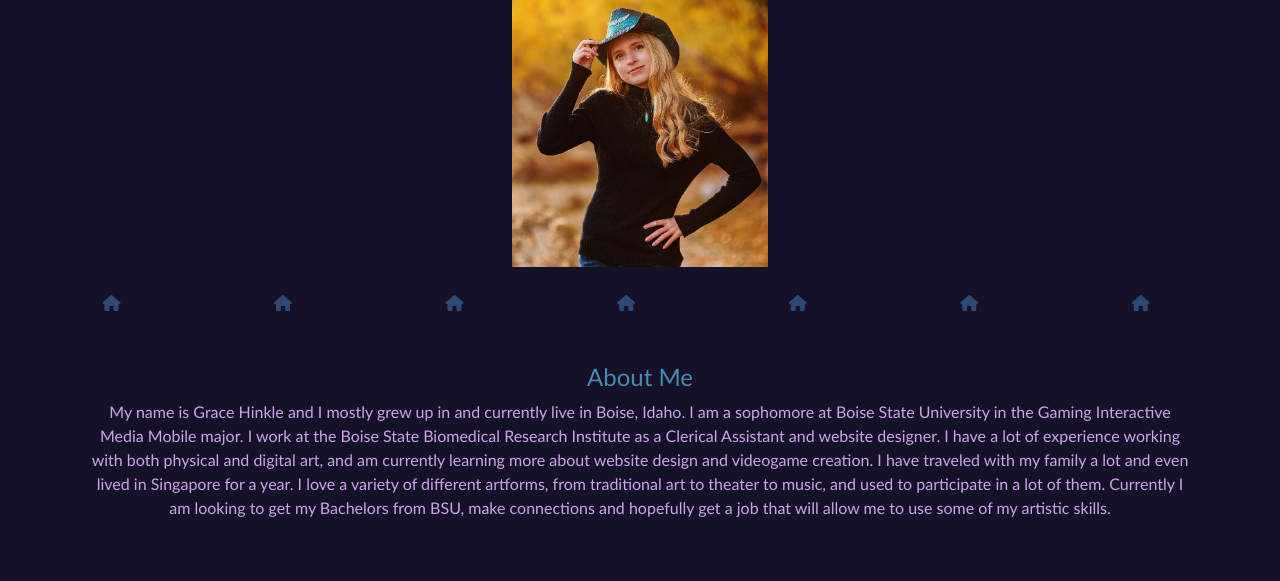
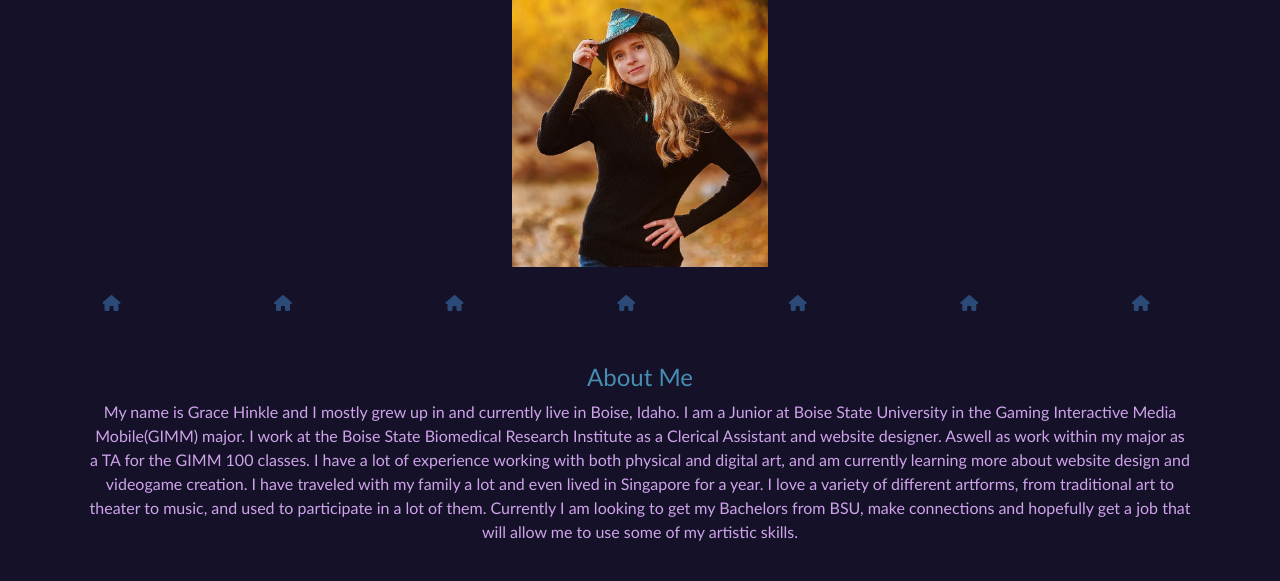
Before and after one commit to GraceHinkle/graceHinkle.github.io, a plain HTML site: page index.html in a window 1280 px wide. Shown: the part 202-783 px from the top of the page. Drawn offline with nearby package versions, Linux system fonts and the light colour scheme.

Commit message:
10/15/2024
changing some images and index text and testing to see if I can change things without opening up the server

```diff
--- a/index.html
+++ b/index.html
@@ -33,7 +33,7 @@
         <br>
         <br>
         <h3>About Me</h3>
-        <p id="about_me">My name is Grace Hinkle and I mostly grew up in and currently live in Boise, Idaho. I am a sophomore at Boise State University in the Gaming Interactive Media Mobile major. I work at the Boise State Biomedical Research Institute as a Clerical Assistant and website designer.
+        <p id="about_me">My name is Grace Hinkle and I mostly grew up in and currently live in Boise, Idaho. I am a Junior at Boise State University in the Gaming Interactive Media Mobile(GIMM) major. I work at the Boise State Biomedical Research Institute as a Clerical Assistant and website designer. Aswell as work within my major as a TA for the GIMM 100 classes.
           I have a lot of experience working with both physical and digital art, and am currently learning more about website design and videogame creation.
           I have traveled with my family a lot and even lived in Singapore for a year. I love a variety of different artforms, from traditional art to theater to music, and used to participate in a lot of them. Currently I am looking to get my Bachelors from BSU, make connections and hopefully get a job that will allow me to use some of my artistic skills.
         </p>
```
Also changed, not shown: ComicArtsFest.jpg (added), Dragon&Bird copy.png (deleted), maya.png (added), 5 other files.
